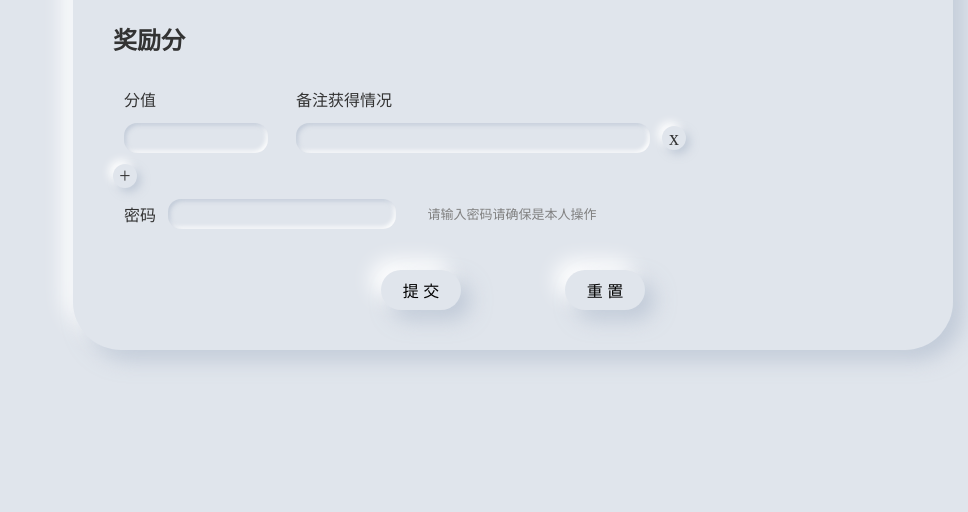
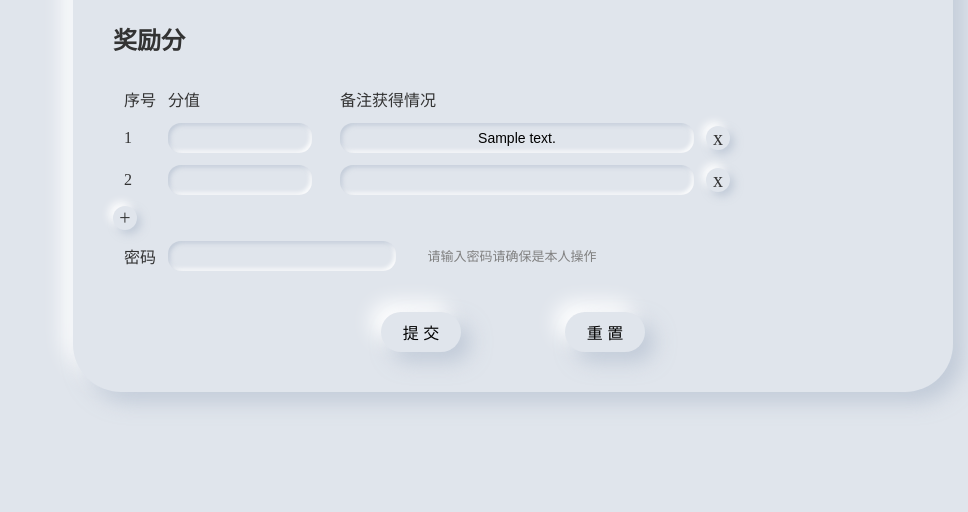
Before and after one commit to realJaydenCheng/student-comprehensive-evaluation, a Flask app: template templates/modify_.html in a window 1280 px wide. Shown: the part 938-1450 px from the top of the page, without its empty margins (312-1280 px from the left). Run offline with Flask 2, Linux system fonts and the light colour scheme; the template is opened without the code that fills it: most values are stand-ins (such as "Sample title", 1, 10 or a date in 2020); some libraries are stand-ins or nearby versions.

Commit message:
列表自动添加id

```diff
--- a/static/css/features.css
+++ b/static/css/features.css
@@ -30,6 +30,7 @@ div.feature{
     text-align: center;
     font-size: 22px;
     font-weight: bold;
+    user-select: none;
     background-color: rgb(224, 229, 236);
     box-shadow: rgba(163, 177, 198, 0.5) 10px 10px 20px 0px, rgb(255, 255, 255) -10px -10px 20px 0px;
     -webkit-box-shadow: rgba(163, 177, 198, 0.5) 10px 10px 20px 0px, rgb(255, 255, 255) -10px -10px 20px 0px;
--- a/static/js/modify.js
+++ b/static/js/modify.js
@@ -1,12 +1,25 @@
 function addLine() {
     let line = document.getElementById('templine').cloneNode(true);
     let list = document.getElementById('relist');
-    line.style.display = 'table-row' ;
+    line.style.display = 'table-row';
     list.appendChild(line);
+    changeIndex();
 }
 
 function delLine(n) {
     let list = document.getElementById('relist');
     let line = n.parentNode.parentNode;
     list.removeChild(line);
+    changeIndex();
 }
+
+function changeIndex() {
+    let list = document.getElementById('relist');
+    let lines = list.getElementsByTagName("tr");
+    for (let i = 0; i <= lines.length; i++) {
+        let line = lines[i];
+        let index = line.getElementsByTagName("td");
+        index = index[0];
+        index.innerText = i;
+    }
+}
--- a/templates/modify_.html
+++ b/templates/modify_.html
@@ -143,14 +143,18 @@
     <table>
         <thead>
             <tr>
+                <td style="width: 2em;">序号</td>
                 <td style="width: 10em;">分值</td>
                 <td>备注获得情况</td>
             </tr>
         </thead>
         <tbody id="relist">
-            <tr id="templine" style="display: none;">
+            <tr id="templine" style="display: none;" >
                 <td>
-                    <input type="number" class="re1" name="rewardtxt" max="5" min="0" step="0.01" value="">
+                    0
+                </td>
+                <td>
+                    <input type="number" class="re1" name="rewardtxt" max="5" min="0" step="0.01" >
                 </td>
                 <td>
                     <input type="text" class="re2" name="notetxt" width="30em">
@@ -159,9 +163,28 @@
                     <div class='sbtn' id="delbtn" onclick="delLine(this);">x</div>
                 </td>
             </tr>
+            {% for reward in rewards %}
             <tr>
                 <td>
-                    <input type="number" class="re1" name="rewardtxt" max="5" min="0" step="0.01" value="">
+                    {{ reward.id }}
+                </td>
+                <td>
+                    <input type="number" class="re1" name="rewardtxt" max="5" min="0" step="0.01" value="{{reward.value}}">
+                </td>
+                <td>
+                    <input type="text" class="re2" name="notetxt" width="30em" value="{{reward.note}}">
+                </td>
+                <td>
+                    <div class='sbtn' id="delbtn" onclick="delLine(this);">x</div>
+                </td>
+            </tr>
+            {% endfor %}
+            <tr>
+                <td>
+                    id
+                </td>
+                <td>
+                    <input type="number" class="re1" name="rewardtxt" max="5" min="0" step="0.01">
                 </td>
                 <td>
                     <input type="text" class="re2" name="notetxt" width="30em">
@@ -186,6 +209,7 @@
         <input type="submit" class="btn" value="提 交">
         <input type="reset" class="btn" value="重 置">
     </div>
+    <script>changeIndex();</script>
 </form>
 
 
```
